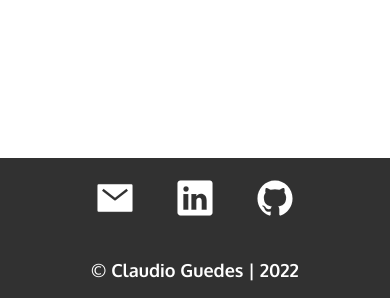
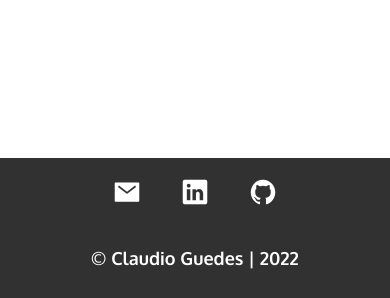
Before and after one commit to guedesclaudio/portfolio, a plain HTML site: page index.html in a window 390 px wide. Shown: the part 1614-1912 px from the top of the page. Drawn offline with nearby package versions, Linux system fonts and the light colour scheme.

Commit message:
Ajustes footer

```diff
--- a/style.css
+++ b/style.css
@@ -535,4 +535,8 @@ h2.on, h2.off {
     .title-projects ion-icon {
         font-size: 20px;
     }
+
+    .contact ion-icon {
+        font-size: 28px;
+    }
 }
```
